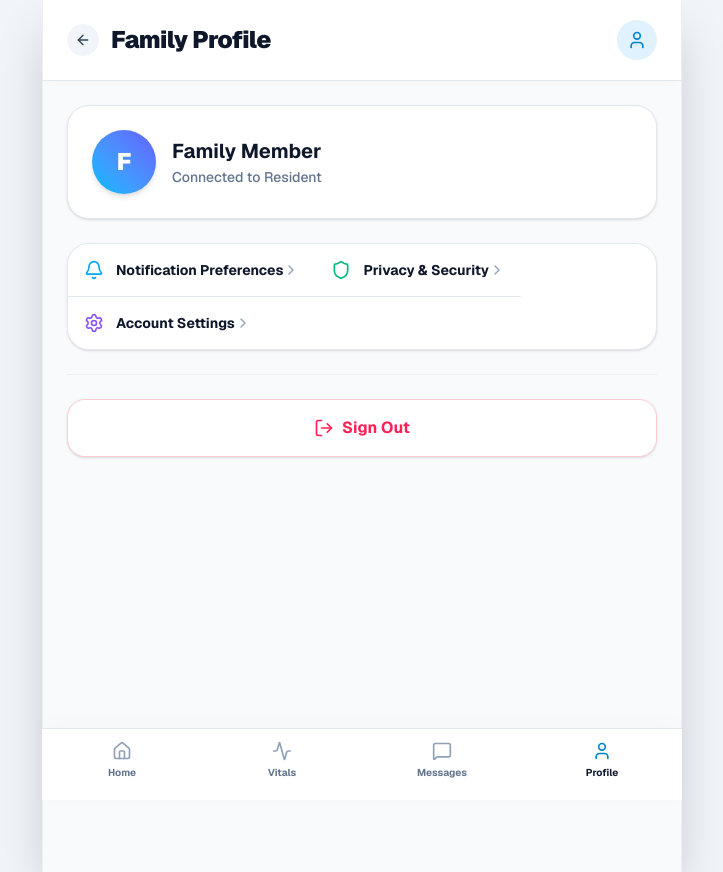
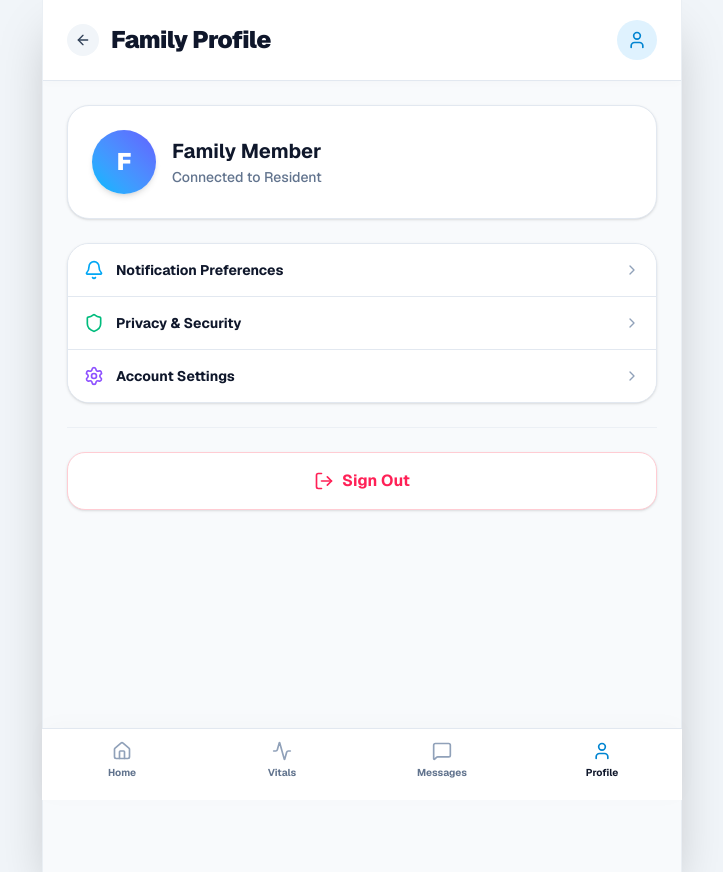
Before and after one commit to Chainsmoker23/Aethon, a Next.js app: page /family/profile in a window 1280 px wide. Shown: the whole page, without its empty margins (278-1001 px from the left). Built offline with nearby package versions, Linux system fonts and the light colour scheme; no server answers.

Commit message:
Fix: Remove asChild from SheetTrigger to fix TS error

```diff
--- a/src/app/(family)/family/profile/page.tsx
+++ b/src/app/(family)/family/profile/page.tsx
@@ -76,14 +76,12 @@ export default function ProfilePage() {
 
           {/* Notification Preferences */}
           <Sheet>
-            <SheetTrigger asChild>
-              <button className="w-full flex items-center justify-between p-4 bg-white hover:bg-slate-50 border-b border-slate-200 transition-colors active:bg-slate-100">
+            <SheetTrigger className="w-full flex items-center justify-between p-4 bg-white hover:bg-slate-50 border-b border-slate-200 transition-colors active:bg-slate-100">
               <div className="flex items-center gap-3">
                 <Bell className="w-5 h-5 text-sky-500" />
                 <span className="font-bold text-slate-900 text-sm">Notification Preferences</span>
               </div>
               <ChevronRight className="w-4 h-4 text-slate-400" />
-              </button>
             </SheetTrigger>
             <SheetContent side="bottom" className="h-[80vh] rounded-t-3xl border-t-0 p-0 overflow-hidden flex flex-col bg-slate-50">
               <SheetHeader className="p-6 bg-white border-b border-slate-200 sticky top-0 z-10">
@@ -133,14 +131,12 @@ export default function ProfilePage() {
 
           {/* Privacy & Security */}
           <Sheet>
-            <SheetTrigger asChild>
-              <button className="w-full flex items-center justify-between p-4 bg-white hover:bg-slate-50 border-b border-slate-200 transition-colors active:bg-slate-100">
+            <SheetTrigger className="w-full flex items-center justify-between p-4 bg-white hover:bg-slate-50 border-b border-slate-200 transition-colors active:bg-slate-100">
               <div className="flex items-center gap-3">
                 <Shield className="w-5 h-5 text-emerald-500" />
                 <span className="font-bold text-slate-900 text-sm">Privacy & Security</span>
               </div>
               <ChevronRight className="w-4 h-4 text-slate-400" />
-              </button>
             </SheetTrigger>
             <SheetContent side="bottom" className="h-[80vh] rounded-t-3xl border-t-0 p-0 overflow-hidden flex flex-col bg-slate-50">
               <SheetHeader className="p-6 bg-white border-b border-slate-200 sticky top-0 z-10">
@@ -190,14 +186,12 @@ export default function ProfilePage() {
 
           {/* Account Settings */}
           <Sheet>
-            <SheetTrigger asChild>
-              <button className="w-full flex items-center justify-between p-4 bg-white hover:bg-slate-50 transition-colors active:bg-slate-100">
+            <SheetTrigger className="w-full flex items-center justify-between p-4 bg-white hover:bg-slate-50 transition-colors active:bg-slate-100">
               <div className="flex items-center gap-3">
                 <Settings className="w-5 h-5 text-violet-500" />
                 <span className="font-bold text-slate-900 text-sm">Account Settings</span>
               </div>
               <ChevronRight className="w-4 h-4 text-slate-400" />
-              </button>
             </SheetTrigger>
             <SheetContent side="bottom" className="h-[80vh] rounded-t-3xl border-t-0 p-0 overflow-hidden flex flex-col bg-slate-50">
               <SheetHeader className="p-6 bg-white border-b border-slate-200 sticky top-0 z-10">
```
Lines whose indentation alone changed are shown as unchanged.
